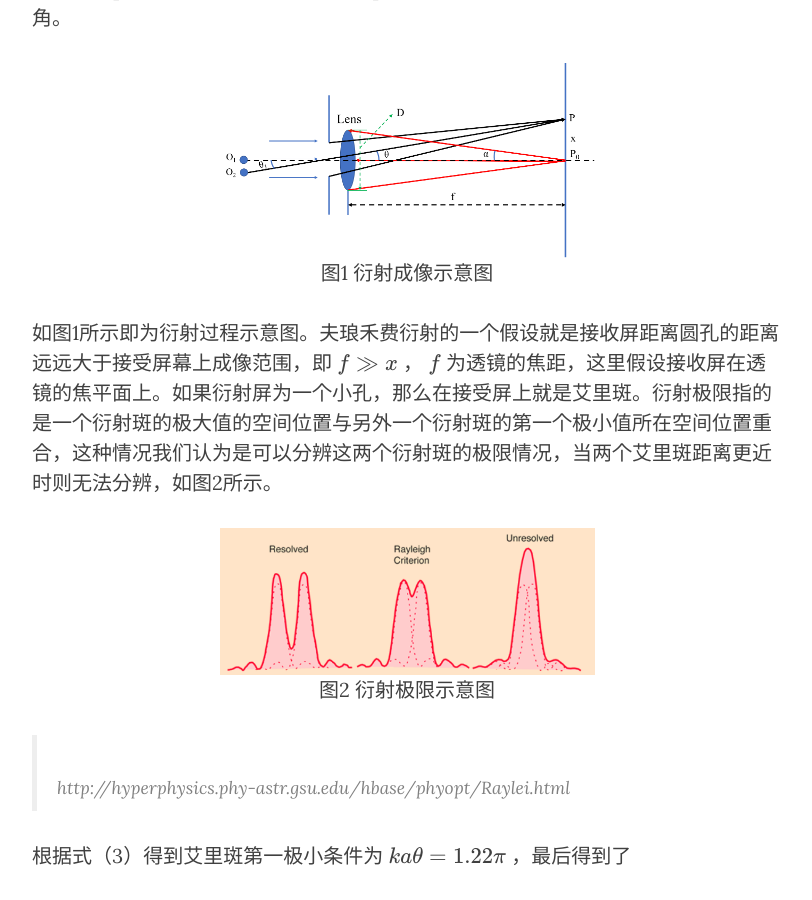
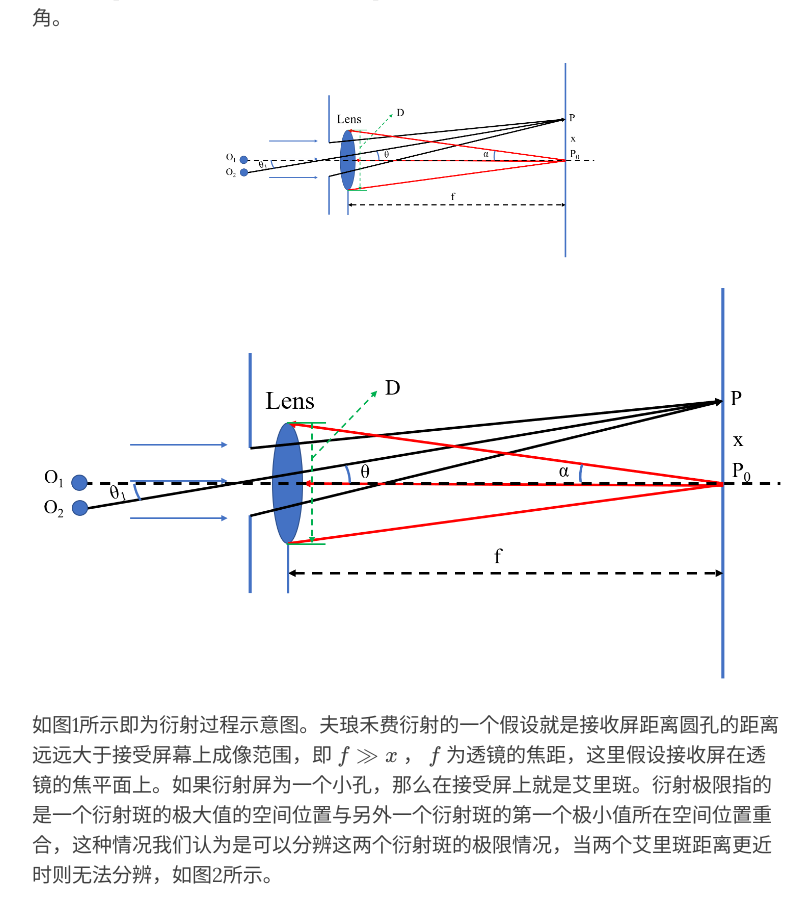
Before and after one commit to EMFollower/EMFollower, a Jekyll site: the page built from _posts/2020-05-15-1-Diffraction-Limit.md, in a window 1280 px wide and 900 px high, scrolled down 1093 px. Shown: the whole window, without its empty margins (233-1045 px from the left). Built offline with Jekyll 4.4.1, drawn with Linux system fonts in a browser that asks for light colours; nearby versions of some CDN libraries; formulas are drawn with MathJax 3; comment, search, counter and statistics services are not loaded.

Commit message:
Update 2020-05-15-1-Diffraction-Limit.md

```diff
--- a/_posts/2020-05-15-1-Diffraction-Limit.md
+++ b/_posts/2020-05-15-1-Diffraction-Limit.md
@@ -27,15 +27,16 @@
 
 <p align="center">
   <img src="https://github.com/EMFollower/EMFollower/blob/master/_posts/images/1-Diffraction-Limit/1-1.png" width="50%">
-  图1 衍射成像示意图
 </p>
+
+![衍射过程示意图](https://github.com/EMFollower/EMFollower/blob/master/_posts/images/1-Diffraction-Limit/1-1.png)
 
 如图1所示即为衍射过程示意图。夫琅禾费衍射的一个假设就是接收屏距离圆孔的距离远远大于接受屏幕上成像范围，即 $f \gg x$ ， $f$ 为透镜的焦距，这里假设接收屏在透镜的焦平面上。如果衍射屏为一个小孔，那么在接受屏上就是艾里斑。衍射极限指的是一个衍射斑的极大值的空间位置与另外一个衍射斑的第一个极小值所在空间位置重合，这种情况我们认为是可以分辨这两个衍射斑的极限情况，当两个艾里斑距离更近时则无法分辨，如图2所示。
 
 <p align="center">
   <img src="https://github.com/EMFollower/EMFollower/blob/master/_posts/images/1-Diffraction-Limit/1-2.png" width="50%">
-  图2 衍射极限示意图
 </p>
+<center>图2 衍射极限示意图</center>
 
 > http://hyperphysics.phy-astr.gsu.edu/hbase/phyopt/Raylei.html
 
@@ -79,6 +80,8 @@
 
 <p align="center">
   <img width="50%" src="https://github.com/EMFollower/EMFollower/blob/master/_posts/images/1-Diffraction-Limit/1-3.png">
+</p>
+<p align="center">
   图3 数值孔径示意图
 </p>
 
```
